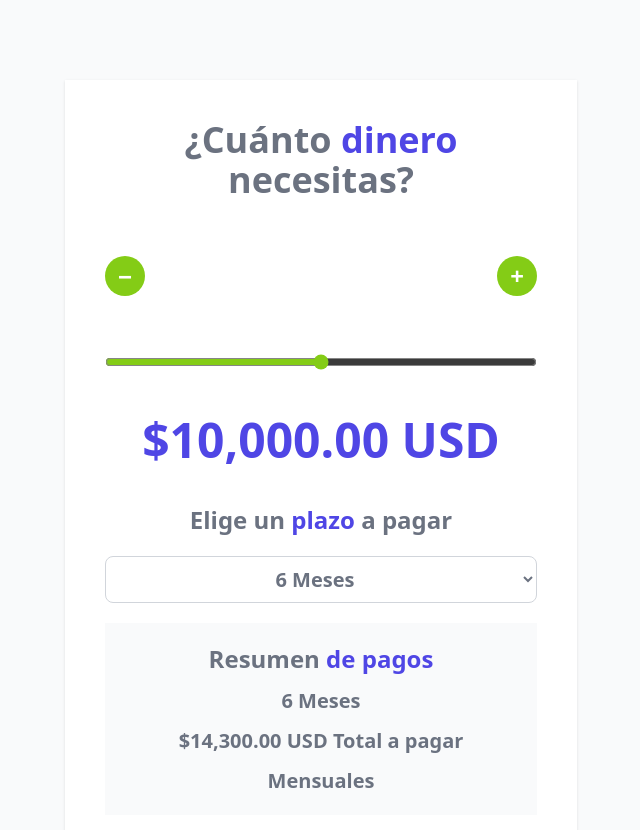
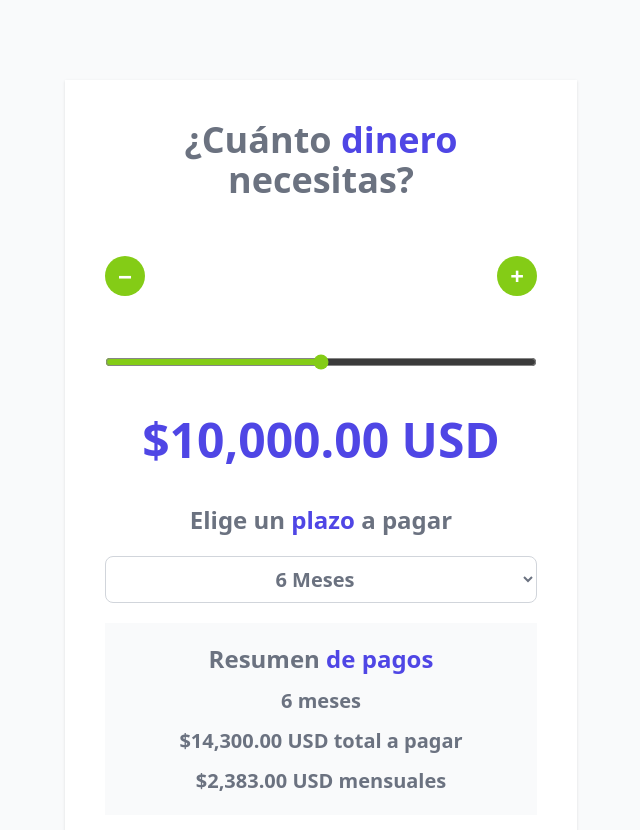
Before and after one commit to VictorLascares/cotizador-prestamos, a React (Vite) app: page / in a window 1280 px wide. Shown: the top 830 px of the page, without its empty margins (319-959 px from the left). Built offline with nearby package versions, Linux system fonts and the light colour scheme.

Commit message:
Calculando el pago mensual

```diff
--- a/src/App.jsx
+++ b/src/App.jsx
@@ -7,13 +7,23 @@ function App() {
   const [amount, setAmount] = useState(10000);
   const [term, setTerm] = useState("6");
   const [total, setTotal] = useState(calculateTotalPay(amount, term));
+  const [payment, setPayment] = useState(0);
+
   const MIN = 0;
   const MAX = 20000;
   const STEP = 100;
 
   useEffect(() => {
     setTotal(calculateTotalPay(amount, term));
+
+    // Calcular el pago mensual
+    setPayment(total / Number(term))
   }, [amount, term]);
+
+  useEffect(() => {
+    // Calcular el pago mensual
+    setPayment(total / Number(term))
+  }, [total]);
 
   function handleChange(e) {
     setAmount(Number(e.target.value));
@@ -79,12 +89,14 @@ function App() {
         </h2>
 
         <p className="text-xl text-gray-500 text-center font-bold">
-          {term} Meses
+          {term} meses
         </p>
         <p className="text-xl text-gray-500 text-center font-bold">
-          {formatMoney(total)} Total a pagar
+          {formatMoney(total)} total a pagar
         </p>
-        <p className="text-xl text-gray-500 text-center font-bold">Mensuales</p>
+        <p className="text-xl text-gray-500 text-center font-bold">
+          {formatMoney(payment)} mensuales
+        </p>
       </div>
     </div>
   );
```
